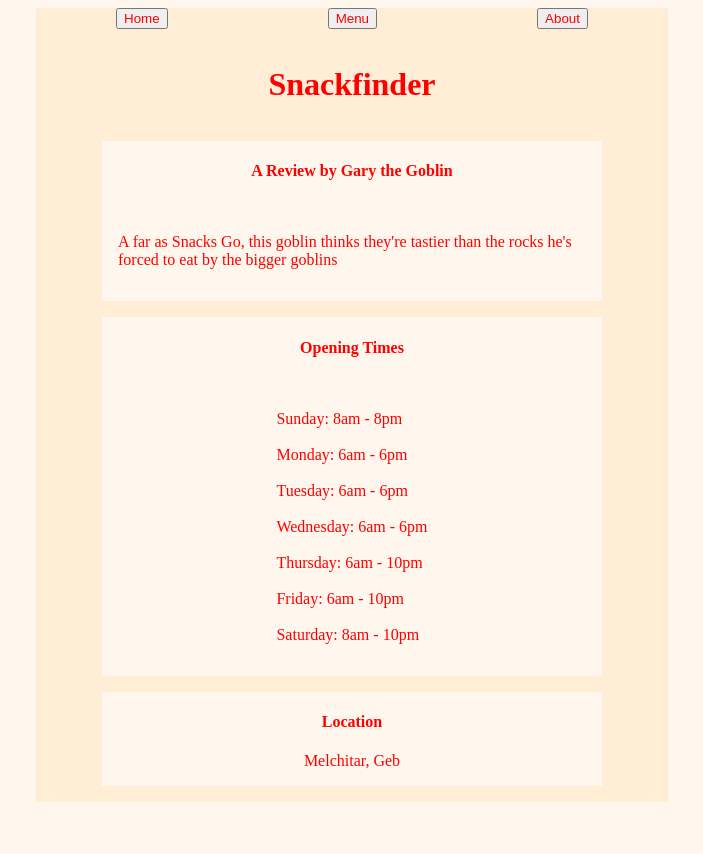
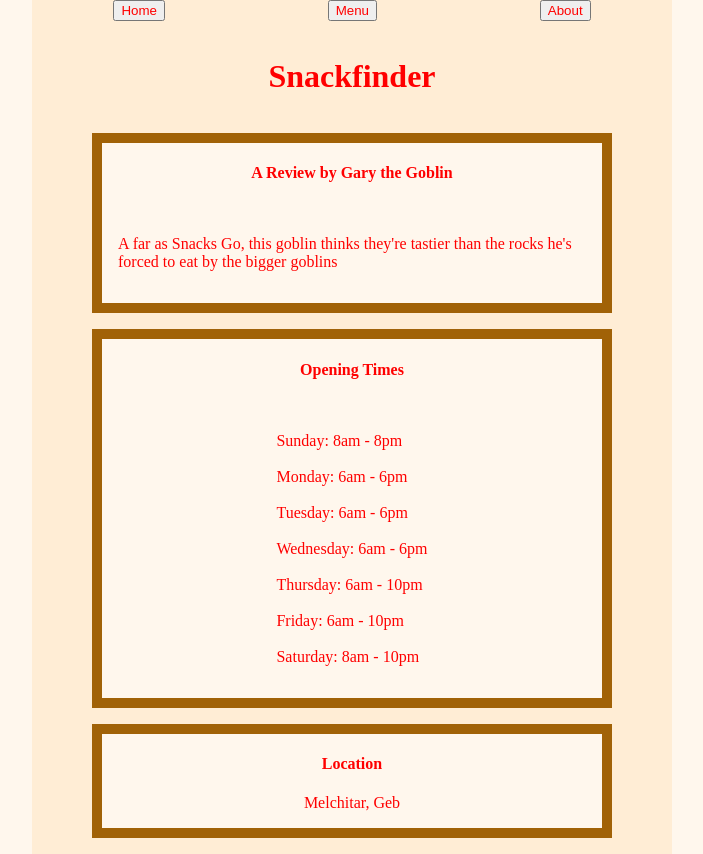
Before and after one commit to Jcait/restaurant-page, a website built with webpack: page src/index.html in a window 1280 px wide. Both pictures are taken after a click on the button "Home". Shown: the whole page, without its empty margins (288-991 px from the left). Before the commit the page ends 810 px from the top, so only its background shows below. Built offline with nearby package versions, Linux system fonts and the light colour scheme.

Commit message:
add bprders

```diff
--- a/src/index.js
+++ b/src/index.js
@@ -7,15 +7,11 @@ const btn = document.querySelectorAll("button")
 
 btn.forEach(button => {
     button.addEventListener("click", () => {
-        while(con.hasChildNodes()) {
-            con.removeChild(con.lastChild)
-            console.log("removed")
-        }
-        con.appendChild(home())
         switch(button.innerText) {
         case "Home":
             console.log("Home has been pressed")
             con.appendChild(homeCards())
+            con.removeChild(con.lastChild)
             break;
         case "Menu":
             console.log("Menu has been pressed")
@@ -27,3 +23,6 @@ btn.forEach(button => {
         }
     })
 })
+
+con.appendChild(home())
+con.appendChild(homeCards())
--- a/src/style.css
+++ b/src/style.css
@@ -4,6 +4,7 @@
 body {
     background-color: #fff7ed;
     height: 100%;
+    margin: 0%;
 }
 
 nav, .content {
@@ -44,6 +45,7 @@ nav {
     display: flex;
     flex-direction: column;
     align-items: center;
+    border: #a16207 solid 10px;
 }
 
 p {
```
